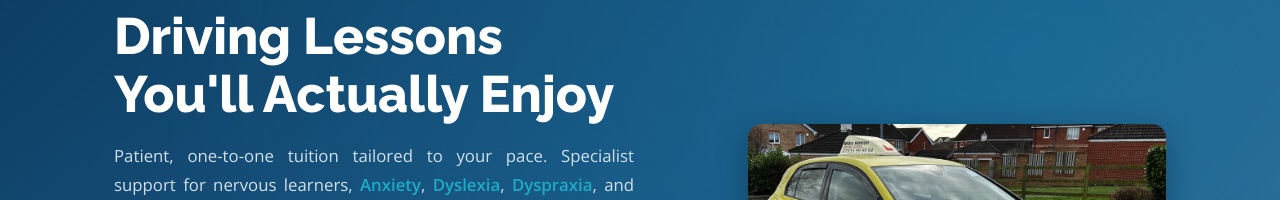
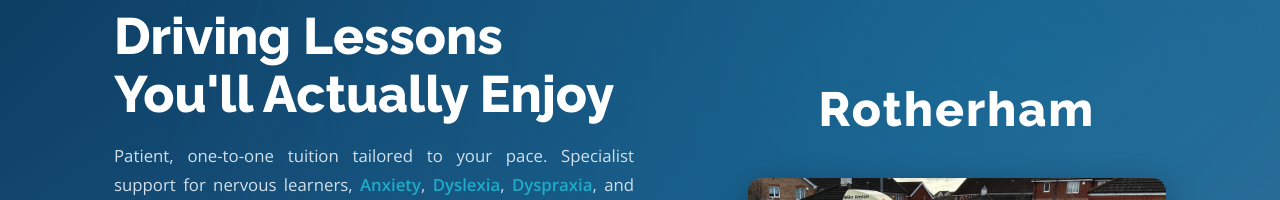
Before and after one commit to mikehinton-wq/mods-website, a React (Vite) app: page / in a window 1280 px wide. Shown: the part 190-390 px from the top of the page. Built offline with nearby package versions, Linux system fonts and the light colour scheme.

Commit message:
Update site

```diff
--- a/src/pages/Home.jsx
+++ b/src/pages/Home.jsx
@@ -166,6 +166,7 @@ export default function Home() {
             </div>
           </div>
           <div className="hero__card-stack">
+            <p style={{ fontFamily: 'Raleway, sans-serif', fontWeight: 800, fontSize: 'clamp(2rem, 4vw, 3rem)', color: 'var(--white)', textAlign: 'center', marginBottom: 12, letterSpacing: '0.04em' }}>Rotherham</p>
             <img
               src="/images/Mike Hinton Car.jpg"
               alt="Mike Hinton Driving School car"
```
